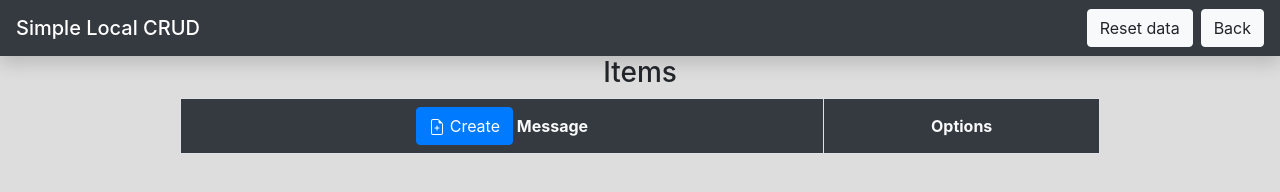
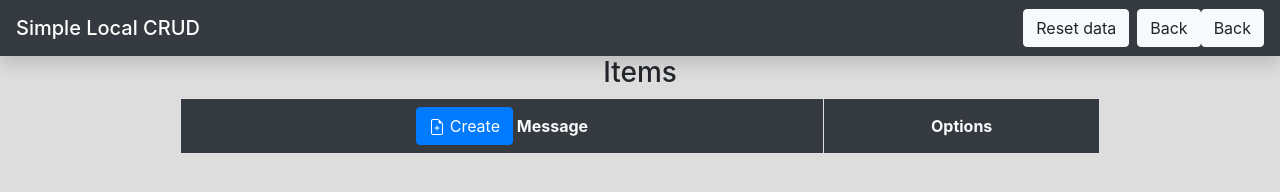
Before and after one commit to UlisesPeguero/local-crud, a plain HTML site: page simple/index.html in a window 1280 px wide. Drawn offline with nearby package versions, Linux system fonts and the light colour scheme.

Commit message:
Update index.html

```diff
--- a/simple/index.html
+++ b/simple/index.html
@@ -17,6 +17,8 @@
         <span class="navbar-brand mb-0 h1 mr-auto">Simple Local CRUD</span>
         <!-- Resets data to empty -->
         <button class="btn btn-light mr-2" onclick="resetApp()" title="Resets local data to initial state.">Reset data</button>
+        <!-- Go to github code -->
+        <a class="btn btn-light" href="https://github.com/UlisesPeguero/local-crud/tree/master/simple" target="_blank" rel="noopener noreferrer" title="Back to main page.">Back</a>
         <!-- Go back to main page -->
         <a class="btn btn-light" href="../" title="Back to main page.">Back</a>
     </nav>
```
